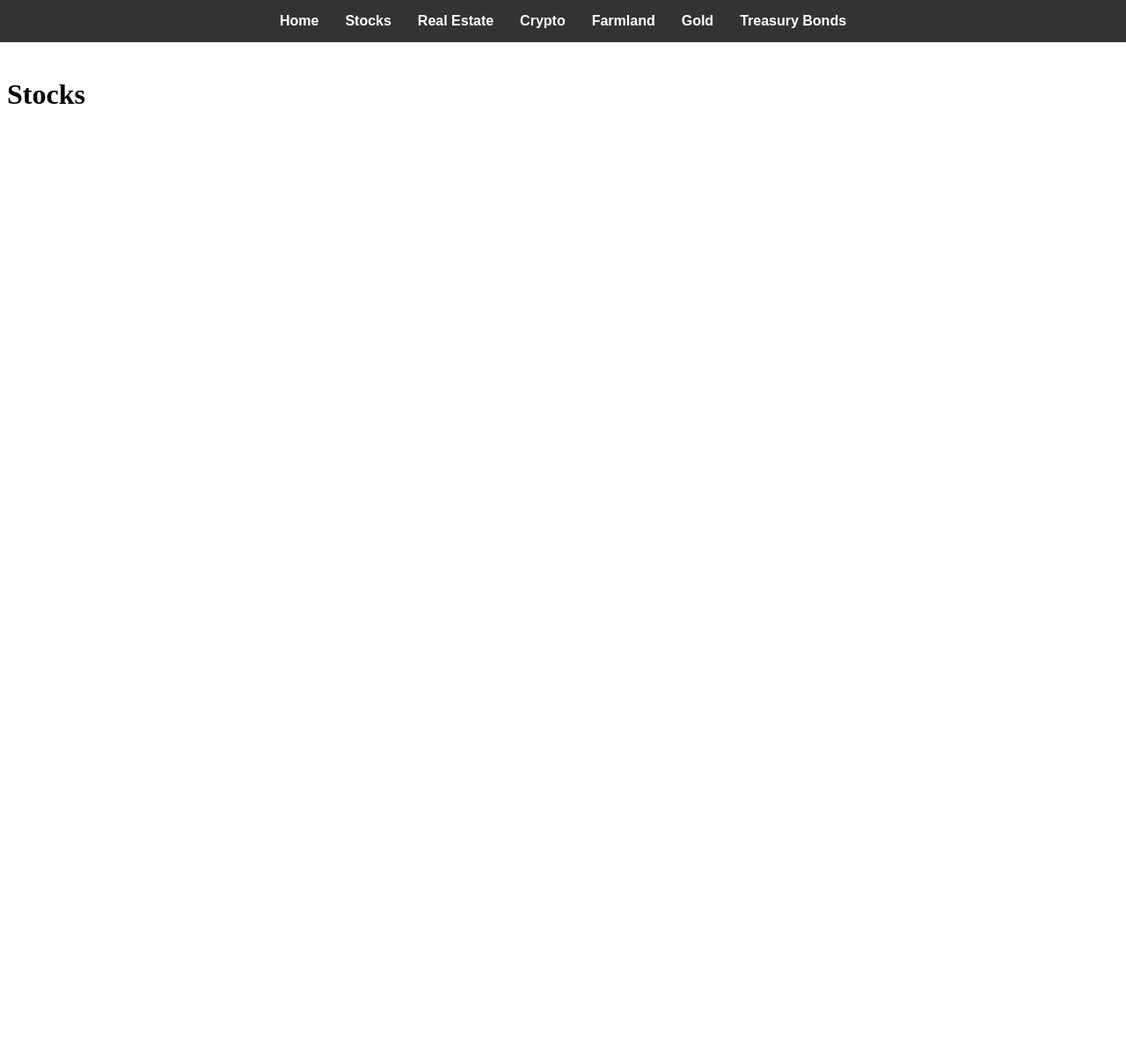
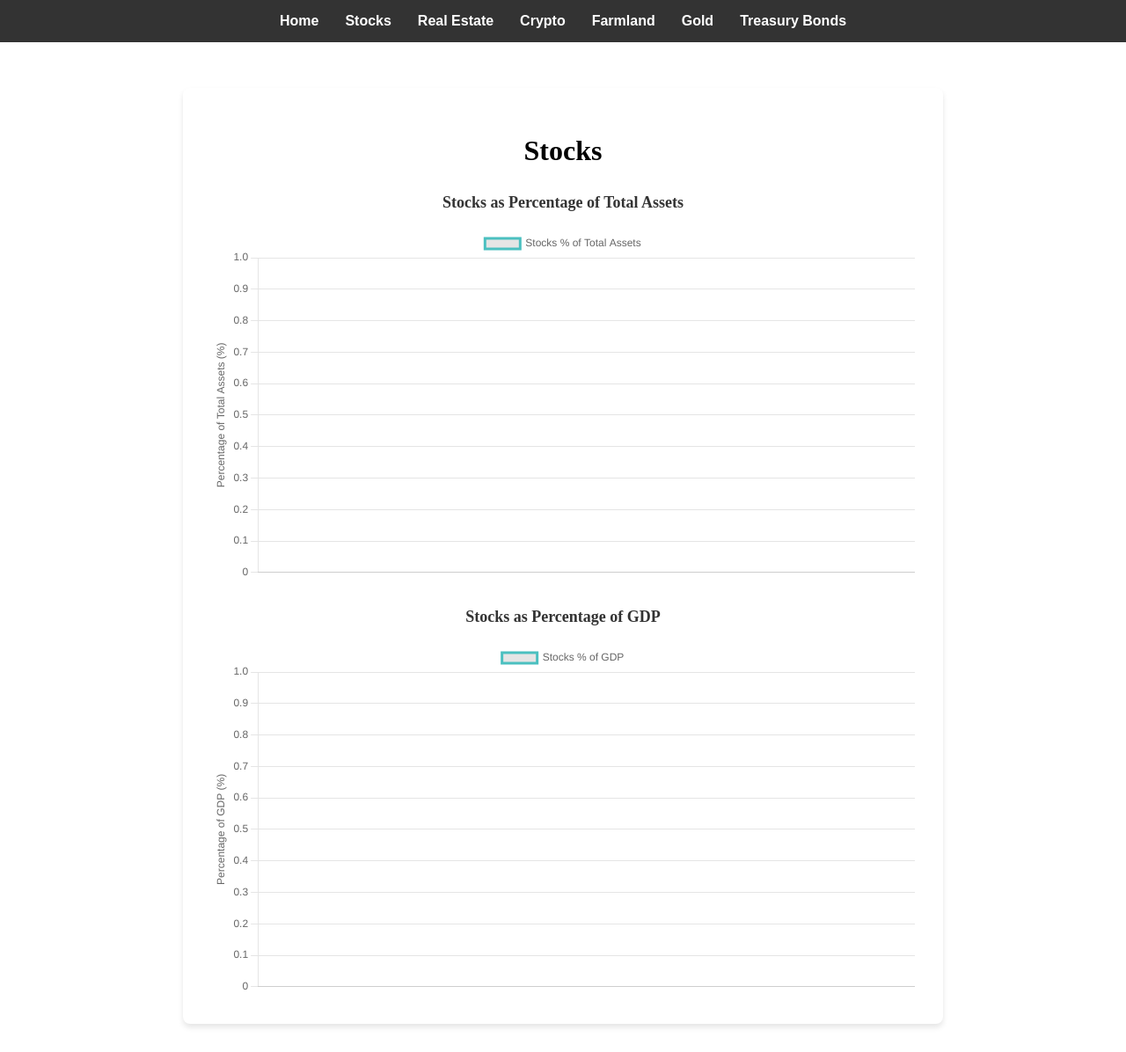
Before and after one commit to calebkoresh/AssetsUSA, a Django app: template AssetsUSA/home/templates/home/stocks.html in a window 1280 px wide. Shown: the whole page at 88% size. Before the commit the page ends 118 px from the top, so only its background shows below. Run offline with Django 5.2, Linux system fonts and the light colour scheme; the template is opened without the code that fills it: most values are stand-ins (such as "Sample title", 1, 10 or a date in 2020).

Commit message:
first two stock market charts up and running

```diff
--- a/AssetsUSA/home/templates/home/stocks.html
+++ b/AssetsUSA/home/templates/home/stocks.html
@@ -2,7 +2,171 @@
 
 {% block title %}Stocks - AssetsUSA{% endblock %}
 
+{% block extra_head %}
+    <script src="https://cdn.jsdelivr.net/npm/chart.js"></script>
+    <style>
+        .container {
+            text-align: center;
+            padding: 2rem;
+            background-color: white;
+            border-radius: 8px;
+            box-shadow: 0 4px 6px rgba(0, 0, 0, 0.1);
+            width: 80%;
+            max-width: 800px;
+            margin: 2rem auto;
+        }
+        .chart-container {
+            margin-top: 20px;
+            height: 400px;
+        }
+        .chart-title {
+            margin-top: 30px;
+            margin-bottom: 10px;
+            font-size: 18px;
+            font-weight: bold;
+            color: #333;
+        }
+    </style>
+{% endblock %}
+
 {% block content %}
-    <h1>Stocks</h1>
-    <!-- Content will be added later -->
+    <div class="container">
+        <h1>Stocks</h1>
+        <div>
+            <div class="chart-title">Stocks as Percentage of Total Assets</div>
+            <div class="chart-container">
+                <canvas id="stocksChart"></canvas>
+            </div>
+        </div>
+        <div>
+            <div class="chart-title">Stocks as Percentage of GDP</div>
+            <div class="chart-container">
+                <canvas id="gdpChart"></canvas>
+            </div>
+        </div>
+    </div>
+
+    <script>
+    const ctx = document.getElementById('stocksChart').getContext('2d');
+    const gdpCtx = document.getElementById('gdpChart').getContext('2d');
+
+    // Get all the asset data
+    const stockData = {{ stock_market_cap_chart_data|safe }};
+    const cryptoData = {{ crypto_chart_data|safe }};
+    const farmlandData = {{ farmland_chart_data|safe }};
+    const goldData = {{ gold_chart_data|safe }};
+    const commercialData = {{ commercial_real_estate_chart_data|safe }};
+    const residentialData = {{ residential_real_estate_chart_data|safe }};
+    const treasuryData = {{ treasury_bonds_chart_data|safe }};
+    const gdpData = {{ gdp_chart_data|safe }};
+    const allYears = {{ all_years_json|safe }};
+
+    // Find years where data is available for all assets
+    const validYearIndices = [];
+    for (let i = 0; i < allYears.length; i++) {
+        const allHaveData = [
+            stockData.datasets[0].data[i],
+            cryptoData.datasets[0].data[i],
+            farmlandData.datasets[0].data[i],
+            goldData.datasets[0].data[i],
+            commercialData.datasets[0].data[i],
+            residentialData.datasets[0].data[i],
+            treasuryData.datasets[0].data[i]
+        ].every(value => value !== null && value !== undefined && !isNaN(value));
+
+        if (allHaveData) {
+            validYearIndices.push(i);
+        }
+    }
+
+    // Get valid years and calculate percentages
+    const validYears = validYearIndices.map(index => allYears[index]);
+    const percentages = validYearIndices.map(i => {
+        const total = (
+            stockData.datasets[0].data[i] +
+            cryptoData.datasets[0].data[i] +
+            farmlandData.datasets[0].data[i] +
+            goldData.datasets[0].data[i] +
+            commercialData.datasets[0].data[i] +
+            residentialData.datasets[0].data[i] +
+            treasuryData.datasets[0].data[i]
+        );
+        return (stockData.datasets[0].data[i] / total) * 100;
+    });
+
+    // Create the first chart
+    const chart = new Chart(ctx, {
+        type: 'line',
+        data: {
+            labels: validYears,
+            datasets: [{
+                label: 'Stocks % of Total Assets',
+                data: percentages,
+                borderColor: 'rgb(75, 192, 192)',
+                tension: 0.1
+            }]
+        },
+        options: {
+            responsive: true,
+            maintainAspectRatio: false,
+            scales: {
+                y: {
+                    beginAtZero: true,
+                    title: {
+                        display: true,
+                        text: 'Percentage of Total Assets (%)'
+                    }
+                }
+            }
+        }
+    });
+
+    // Find years where both GDP and stock data are available
+    const gdpYearIndices = [];
+    for (let i = 0; i < allYears.length; i++) {
+        const gdpValue = gdpData.datasets[0].data[i];
+        const stockValue = stockData.datasets[0].data[i];
+        const bothHaveData = gdpValue !== undefined && gdpValue !== null && !isNaN(gdpValue) && gdpValue > 0 &&
+                            stockValue !== undefined && stockValue !== null && !isNaN(stockValue);
+
+        if (bothHaveData) {
+            gdpYearIndices.push(i);
+        }
+    }
+
+    // Calculate stock market cap as percentage of GDP
+    const gdpValidYears = gdpYearIndices.map(index => allYears[index]);
+    const gdpPercentages = gdpYearIndices.map(i => {
+        const stockValue = stockData.datasets[0].data[i];
+        const gdpValue = gdpData.datasets[0].data[i];
+        return (stockValue / gdpValue) * 100;
+    });
+
+    // Create the GDP percentage chart
+    const gdpChart = new Chart(gdpCtx, {
+        type: 'line',
+        data: {
+            labels: gdpValidYears,
+            datasets: [{
+                label: 'Stocks % of GDP',
+                data: gdpPercentages,
+                borderColor: 'rgb(75, 192, 192)',
+                tension: 0.1
+            }]
+        },
+        options: {
+            responsive: true,
+            maintainAspectRatio: false,
+            scales: {
+                y: {
+                    beginAtZero: true,
+                    title: {
+                        display: true,
+                        text: 'Percentage of GDP (%)'
+                    }
+                }
+            }
+        }
+    });
+    </script>
 {% endblock %}
```
Also changed, not shown: AssetsUSA/AssetsUSA/context_processors.py (+14 -1 lines), AssetsUSA/home/templates/home/index.html (+7 -0 lines).
